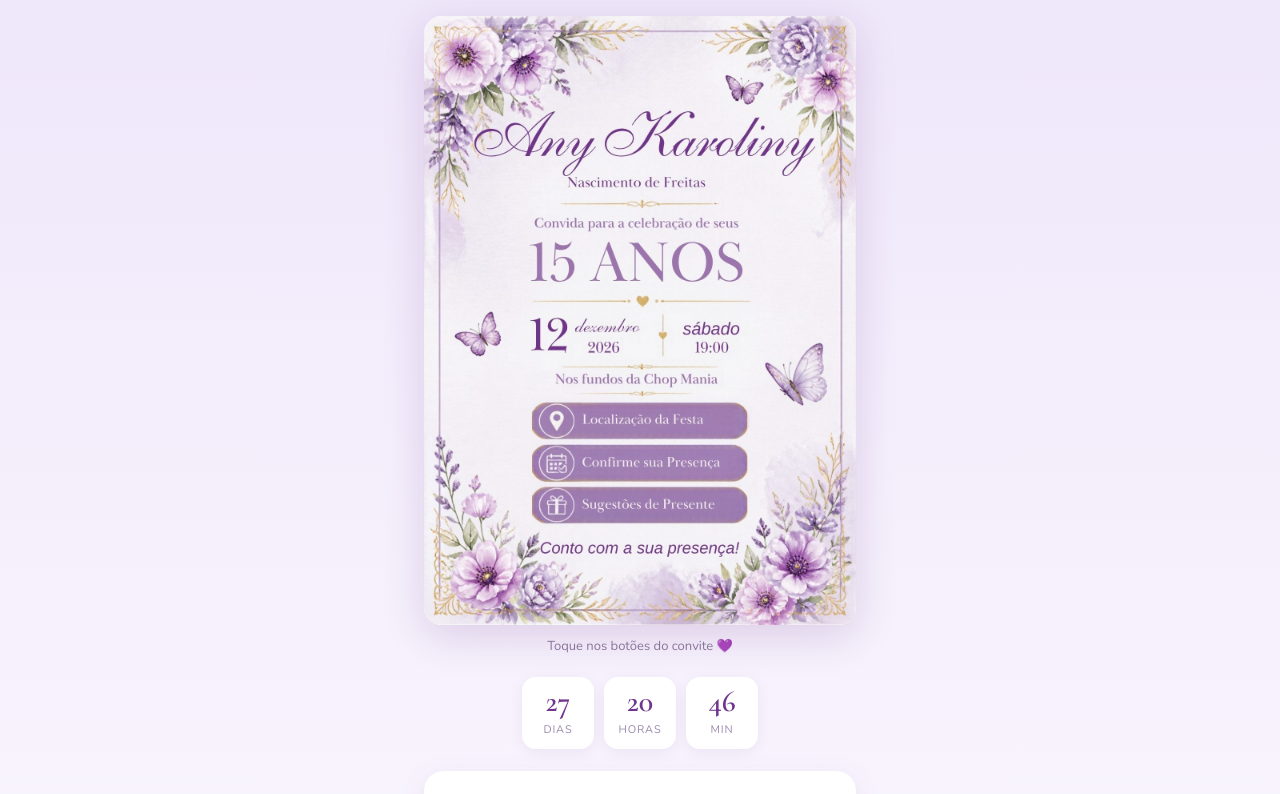
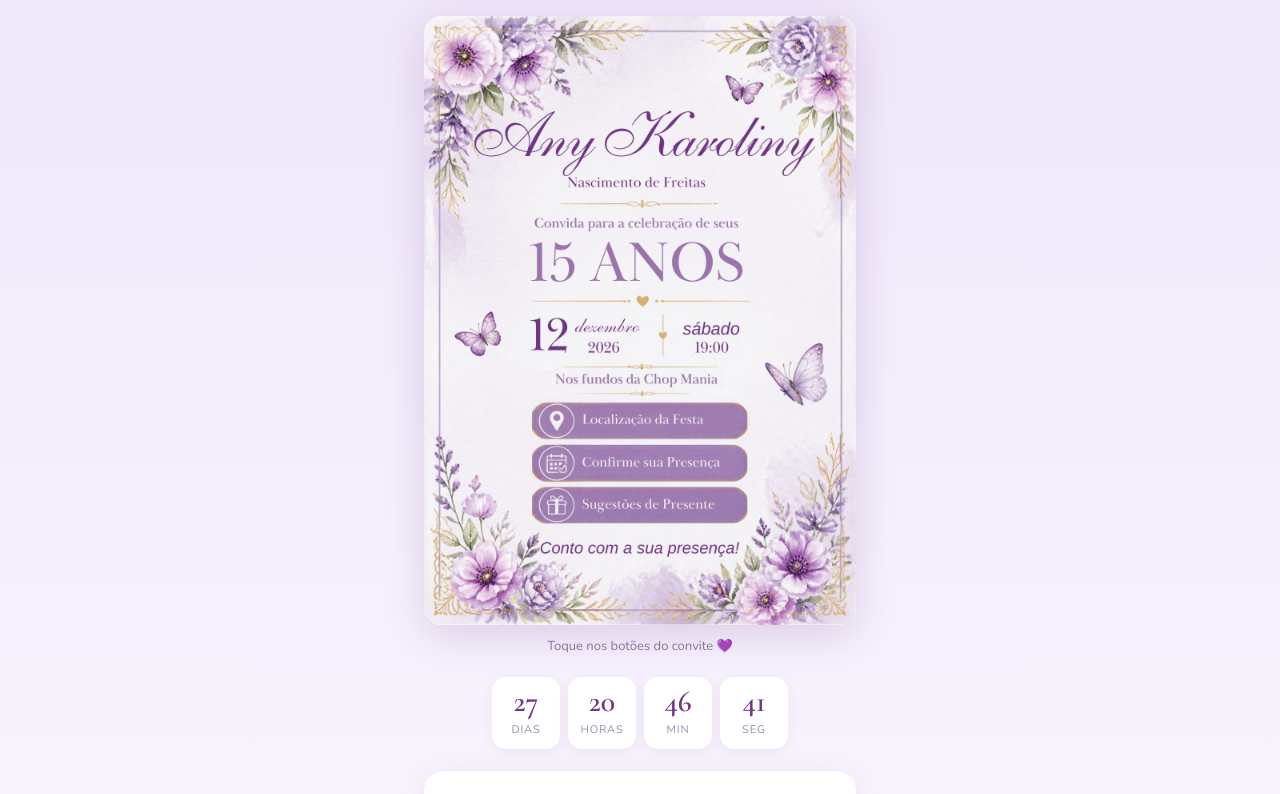
Before and after one commit to MatheusBrandao525/convite-any15, a plain HTML site: page index.html in a window 1280 px wide. Shown: the top 794 px of the page. Drawn offline with nearby package versions, Linux system fonts and the light colour scheme.

Commit message:
Contagem regressiva com segundos e novo endereço any15anos.github.io
Co-Authored-By: Claude Opus 5.5 <noreply@anthropic.com>
Claude-Session: https://claude.ai/code/session_01U22BCSTAmFiN3e6PtHGynF

```diff
--- a/index.html
+++ b/index.html
@@ -10,8 +10,8 @@
 <meta property="og:type" content="website">
 <meta property="og:title" content="Any Karoliny · 15 anos 💜">
 <meta property="og:description" content="Sábado, 12 de dezembro, às 19h. Toque para ver o convite e confirmar sua presença!">
-<meta property="og:image" content="https://matheusbrandao525.github.io/convite-any15/convite.jpg">
-<meta property="og:url" content="https://matheusbrandao525.github.io/convite-any15/">
+<meta property="og:image" content="https://any15anos.github.io/convite.jpg">
+<meta property="og:url" content="https://any15anos.github.io/">
 
 <link rel="preconnect" href="https://fonts.googleapis.com">
 <link rel="preconnect" href="https://fonts.gstatic.com" crossorigin>
@@ -68,8 +68,8 @@ const CONFIG = {
 
   .dica{text-align:center; font-size:13px; color:#8a7a9c; margin:12px 0 0}
 
-  .contagem{display:flex; justify-content:center; gap:10px; margin:22px 0 4px}
-  .contagem div{background:#fff; border-radius:14px; padding:10px 0; width:72px; text-align:center;
+  .contagem{display:flex; justify-content:center; gap:8px; margin:22px 0 4px}
+  .contagem div{background:#fff; border-radius:14px; padding:10px 0; width:68px; text-align:center;
     box-shadow:0 4px 14px rgba(112,52,141,.08)}
   .contagem b{display:block; font-family:"Cormorant Garamond",serif; font-size:30px; color:var(--roxo); line-height:1}
   .contagem span{font-size:11px; text-transform:uppercase; letter-spacing:.08em; color:#9b8aae}
@@ -152,6 +152,7 @@ const CONFIG = {
     <div><b id="cDias">–</b><span>dias</span></div>
     <div><b id="cHoras">–</b><span>horas</span></div>
     <div><b id="cMin">–</b><span>min</span></div>
+    <div><b id="cSeg">–</b><span>seg</span></div>
   </div>
 
   <!-- CONFIRMAÇÃO -->
@@ -265,8 +266,9 @@ const CONFIG = {
     $("cDias").textContent = Math.floor(s/86400);
     $("cHoras").textContent = Math.floor(s%86400/3600);
     $("cMin").textContent = Math.floor(s%3600/60);
+    $("cSeg").textContent = String(s%60).padStart(2, "0");
   }
-  tick(); setInterval(tick, 30000);
+  tick(); setInterval(tick, 1000);
 
   // Contadores de pessoas
   const qtd = { adultos:1, criancas:0 };
```
